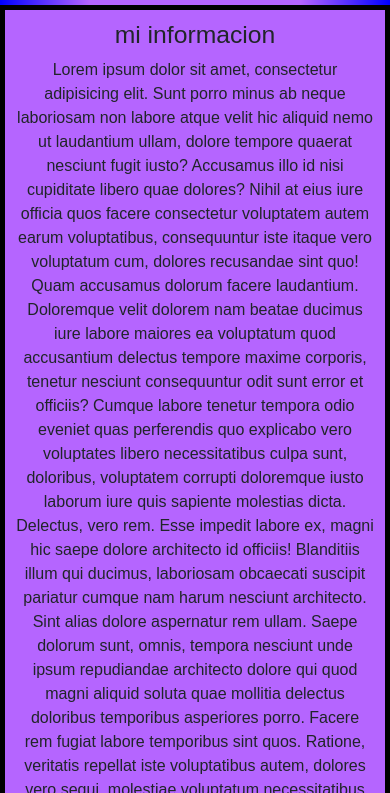
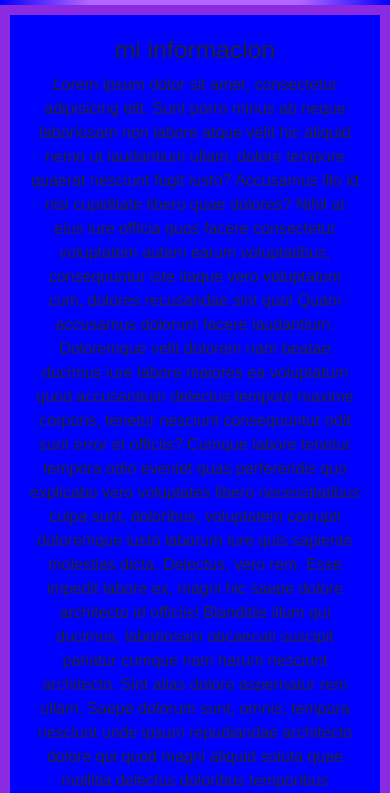
Before and after one commit to santino-vasco/proyecto-final, a plain HTML site: page index.html in a window 390 px wide. Shown: the part 51-844 px from the top of the page. Drawn offline with nearby package versions, Linux system fonts and the light colour scheme.

Commit message:
cambie el fondo del parrafo

```diff
--- a/css/style.css
+++ b/css/style.css
@@ -151,19 +151,37 @@ background: linear-gradient(90deg, rgba(0,0,255,1) 0%, rgba(181,101,255,1) 23%,
     margin-top: 81px;
 }
         /* table */
-@media screen and (min-width: 780px ) and (max-width: 1024px ){
+@media screen and (max-width: 1024px ){
         .fondo{
             background-color: aliceblue;
         }
 
 }
-@media screen and ( min-width: 480px  ) and (max-width: 780px  ){
+@media screen and (max-width: 780px  ){
     .fondo{
-        background-color: #b565ff;
+        background-color: darkcyan;
     }
+    .section{
+        background-color:aqua ;
+        border: solid 10px aquamarine;
+        padding: 15px ;
+    }
+    .parrafo{
+        width: 100%;
+    }
+
 }
 @media screen and (max-width: 480px ) {
     .fondo{
-        background-color: brown;
+        background-color:  cyan;
+    }
+    .section{
+        background-color: blue;
+        border: solid 10px blueviolet;
+        padding: 20px ;
+    }
+    .parrafo{
+        width:100%;
+
     }
 }
```
